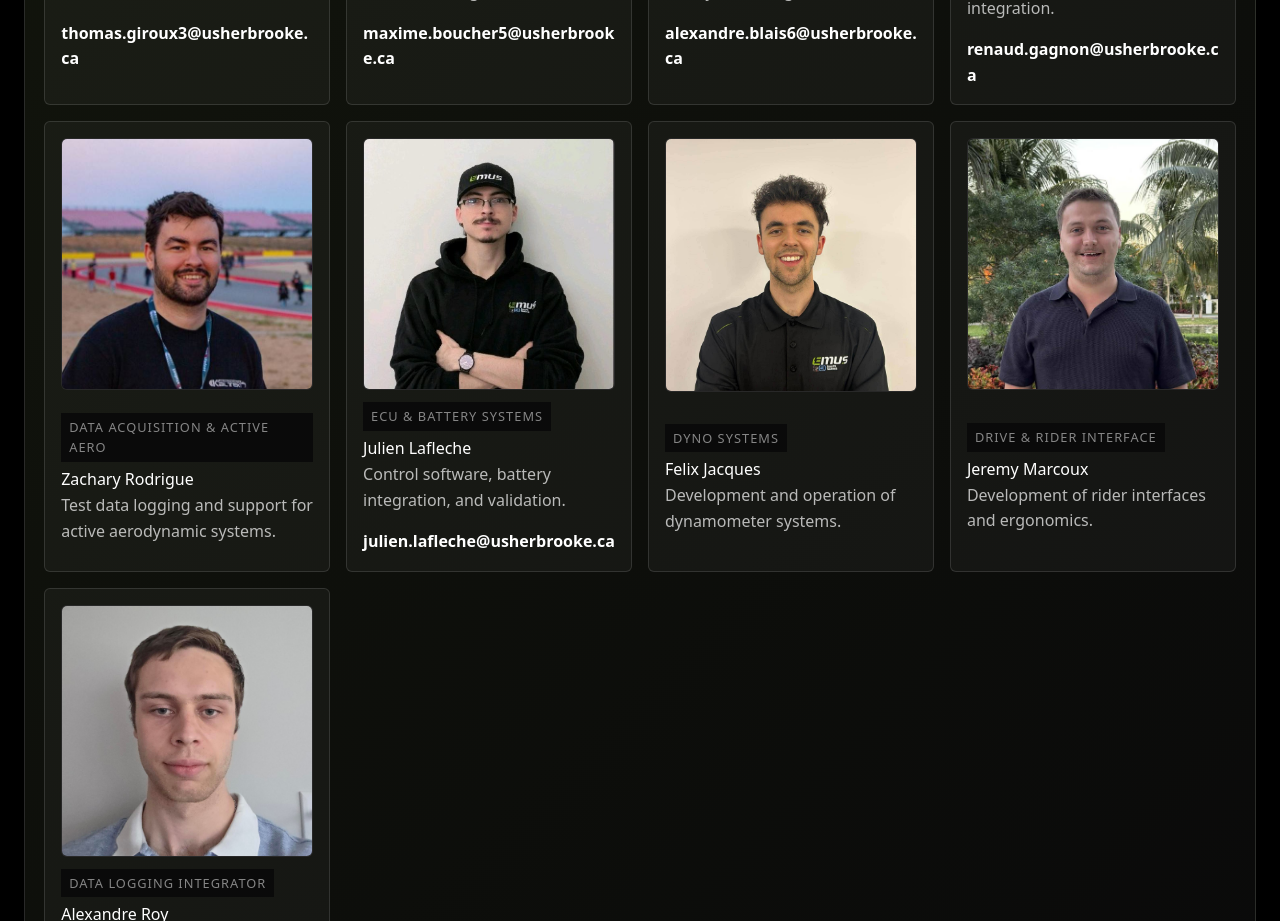
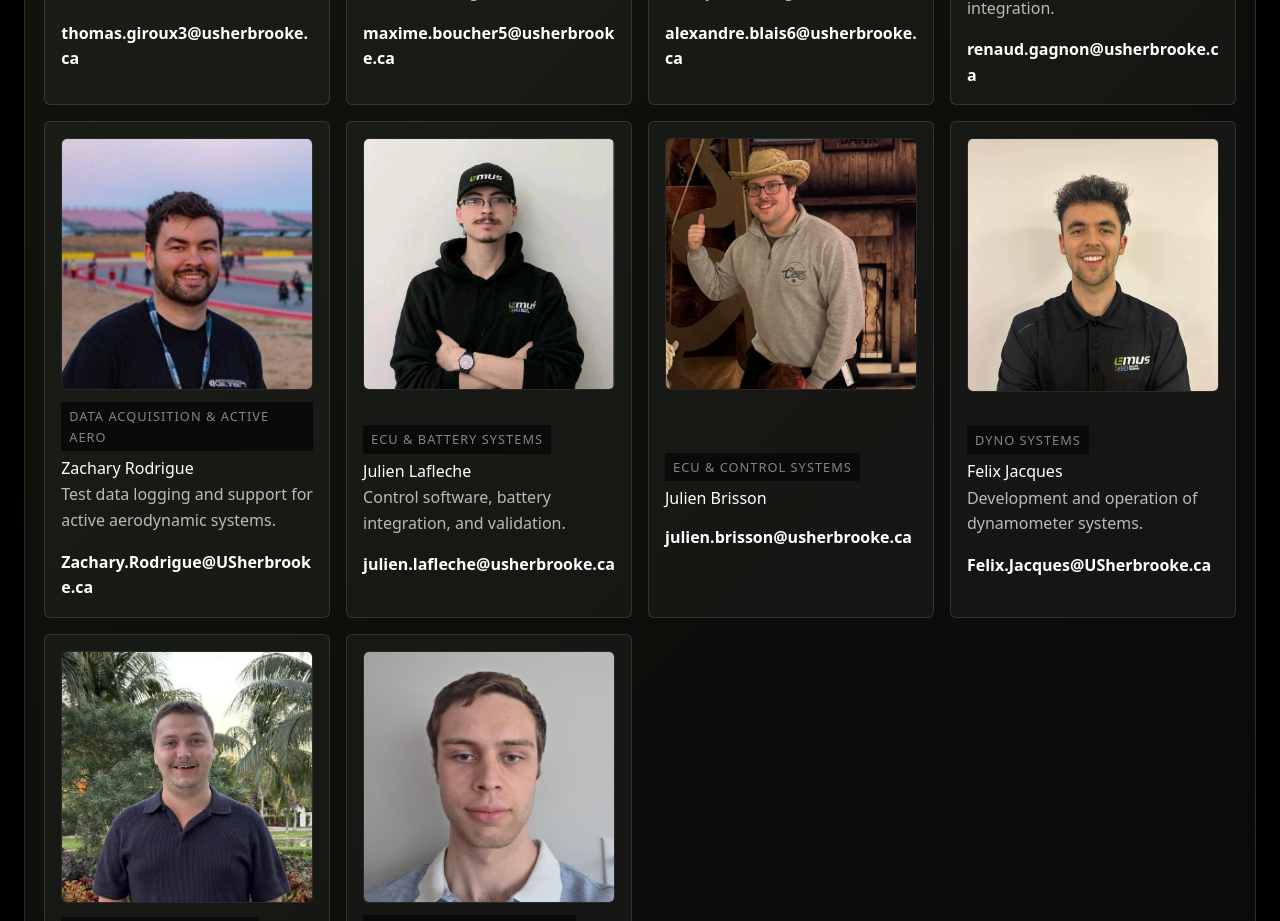
Before and after one commit to EMUS-MotoStudentUdeS/emus_website, a React (Vite) app: page /team in a window 1280 px wide. Shown: the part 1100-2021 px from the top of the page. Built offline with nearby package versions, Linux system fonts and the light colour scheme.

Commit message:
Made shop reactive + i18n

```diff
--- a/src/data/team.ts
+++ b/src/data/team.ts
@@ -46,7 +46,7 @@ export const teamMembers: TeamMember[] = [
     focusKey: "team.focus.zachary_rodrigue",
     groupKey: "team.groups.electrical_control",
     image: "/assets/team/ZacharyRodrigue.jpg",
-    contact: ""
+    contact: "Zachary.Rodrigue@USherbrooke.ca"
   },
   {
     name: "Julien Lafleche",
@@ -55,6 +55,14 @@ export const teamMembers: TeamMember[] = [
     groupKey: "team.groups.electrical_control",
     image: "/assets/team/JulienLafleche.jpg",
     contact: "julien.lafleche@usherbrooke.ca"
+  },
+  {
+    name: "Julien Brisson",
+    roleKeys: ["team.roles.ecu_control_systems"],
+    focusKey: "team.focus.julien_brisson",
+    groupKey: "team.groups.electrical_control",
+    image: "/assets/team/JulienBrisson.jpg",
+    contact: "julien.brisson@usherbrooke.ca"
   },
   {
     name: "William Roy",
@@ -90,7 +98,7 @@ export const teamMembers: TeamMember[] = [
     focusKey: "team.focus.felix_jacques",
     groupKey: "team.groups.electrical_control",
     image: "/assets/team/FelixJacques.jpg",
-    contact: ""
+    contact: "Felix.Jacques@USherbrooke.ca"
   },
   {
     name: "Jeremy Marcoux",
--- a/src/i18n/translations-en.json
+++ b/src/i18n/translations-en.json
@@ -313,6 +313,10 @@
       "tag": "Shop",
       "title": "EMUS Shop",
       "lead": "Support the team by grabbing some EMUS merch. All proceeds go toward building our electric race motorcycle for MotoStudent 2027."
+    },
+    "help": {
+      "text": "Having trouble with the shop? Try opening it directly in a new tab!",
+      "button": "Open shop in new tab"
     }
   },
   "abatiello": {
--- a/src/i18n/translations-fr.json
+++ b/src/i18n/translations-fr.json
@@ -145,6 +145,7 @@
       "renaud_gagnon": "Commandes pilote et intégration du système de propulsion.",
       "zachary_rodrigue": "Enregistrement des données d'essai et soutien aux systèmes aérodynamiques actifs.",
       "julien_lafleche": "Logiciel de contrôle, intégration batterie et validation.",
+      "julien_brisson": "Développement web, design et intégration électronique.",
       "william_roy": "Recherche exploratoire de concepts et stratégie marketing.",
       "loic_langlois": "Conception du cadre.",
       "emile_raymond": "Développement du groupe motopropulseur, systèmes dyno et soutien transmission.",
@@ -313,6 +314,10 @@
       "tag": "Boutique",
       "title": "Boutique EMUS",
       "lead": "Soutenez l'équipe en attrapant de la marchandise EMUS. Tous les profits servent à construire notre moto de course électrique pour MotoStudent 2027."
+    },
+    "help": {
+      "text": "Vous avez de la difficulté avec la boutique? Essayez de l'ouvrir directement dans un nouvel onglet!",
+      "button": "Ouvrir la boutique dans un nouvel onglet"
     }
   },
   "abatiello": {
--- a/src/routes/shop.tsx
+++ b/src/routes/shop.tsx
@@ -21,13 +21,23 @@ function ShopPage() {
           <iframe
             src="https://emus-shop.square.site"
             width="100%"
-            height="100%"
+            height="800"
             frameBorder="0"
             title="EMUS Shop"
-            loading="lazy"
-            scrolling="no"
           />
         </div>
+      </section>
+
+      <section className="section section-tight" style={{ textAlign: "center" }}>
+        <p>{t("shop.help.text")}</p>
+        <a
+          href="https://emus-shop.square.site"
+          target="_blank"
+          rel="noopener noreferrer"
+          className="button button-primary"
+        >
+          {t("shop.help.button")}
+        </a>
       </section>
     </main>
   );
--- a/src/styles.css
+++ b/src/styles.css
@@ -829,6 +829,7 @@ main {
 
 .shop-embed iframe {
   width: 100%;
+  height: 100vh;
   min-height: 800px;
   border: none;
   display: block;
```
Also changed, not shown: public/assets/team/JulienBrisson.jpg.
